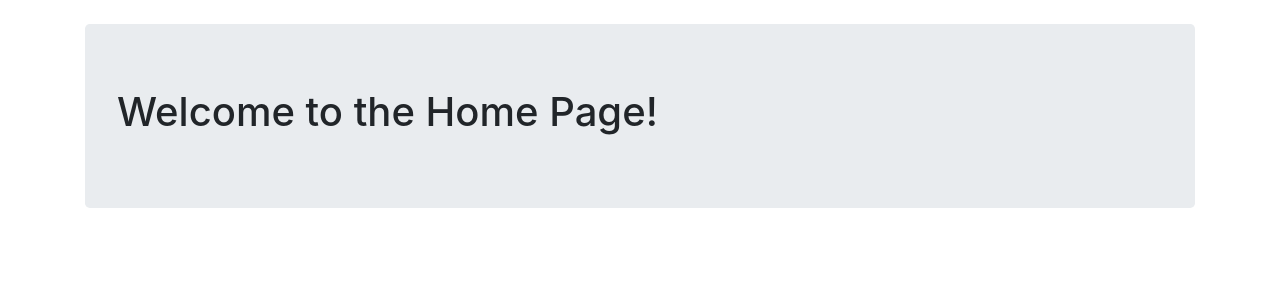
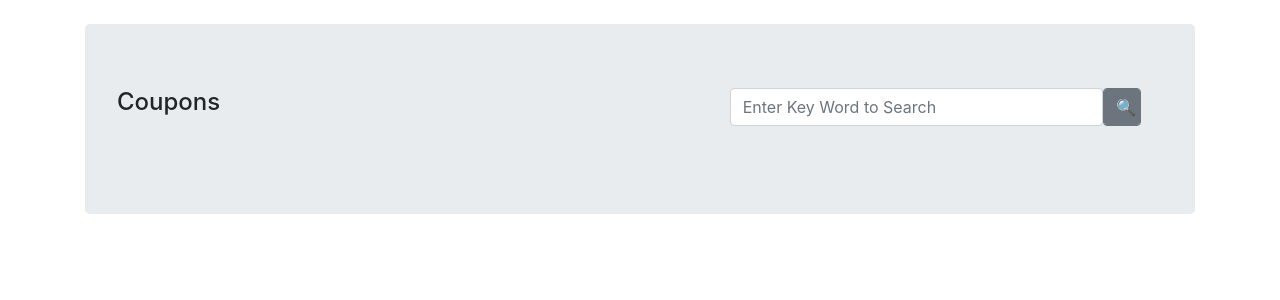
Before and after one commit to PavanVitesh/TENDERBC, a Django app: page / in a window 1280 px wide. Shown: the part 56-356 px from the top of the page. Run offline with Django 4.2, Linux system fonts and the light colour scheme; data that the repository does not hold is empty; parts of the project's set-up code (start-up, migrations or seed data) failed here and were passed over; some libraries are stand-ins or nearby versions.

Commit message:
Search bar added

```diff
--- a/TENDERBC_Project/TENDERBC_App/views.py
+++ b/TENDERBC_Project/TENDERBC_App/views.py
@@ -19,9 +19,14 @@ def Home(request):
             bid_ids = Bid.objects.filter(tender_id=i.id).values_list('id', flat=True)
             # tamper_bid_ids = retreive_from_chain(i.id, list(bid_ids))
             i.save()
-    active_tenders = Tender.objects.filter(Status='Active')
-    inactive_tenders = Tender.objects.filter(Status='Inactive')
-    completed_tenders = Tender.objects.filter(Status='Completed')
+    if request.method == "POST"  and request.POST['keyword'] != "":
+        active_tenders = Tender.objects.filter(description__icontains=request.POST['keyword'], Status='Active')
+        inactive_tenders = Tender.objects.filter(description__icontains=request.POST['keyword'], Status='Inactive')
+        completed_tenders = Tender.objects.filter(description__icontains=request.POST['keyword'], Status='Completed')
+    else:
+        active_tenders = Tender.objects.filter(Status='Active')
+        inactive_tenders = Tender.objects.filter(Status='Inactive')
+        completed_tenders = Tender.objects.filter(Status='Completed')
     return render (request,'html/home.html',{"active_tenders":active_tenders,"inactive_tenders":inactive_tenders,'completed_tenders':completed_tenders})
 
 def Register(request):
--- a/TENDERBC_Project/templates/html/home.html
+++ b/TENDERBC_Project/templates/html/home.html
@@ -4,7 +4,20 @@
 {% block content %}
     <div class="container mt-4">
         <div class="jumbotron">
-            <h1>Welcome to the Home Page!</h1>
+          <div class="row">
+            <div class="col-md-7">
+                <h4 class="text-left font-wight-bold">Coupons</h4>
+            </div>
+            <div class="col-md">
+                <form method="post">
+                    {% csrf_token %}
+                    <div class="row">
+                        <input type="text" name="keyword" class="col-md-10 form-control" placeholder="Enter Key Word to Search">
+                        <input type="submit" value="🔍" class="col-md-1 btn btn-secondary form-control">
+                    </div>
+                </form>
+            </div>
+        </div>
             <div class="row">
               {% if request.user.is_superuser %}
                 {% for i in completed_tenders %}
@@ -32,6 +45,8 @@
                     </div>
                   </div>
                 {% endfor %}
+
+              <br>
               {% endif %}
                 {% for i in active_tenders %}
                 <div class="col-xl-4 col-lg-6">
@@ -58,7 +73,7 @@
                     </div>
                   </div>
                 {% endfor %}
-
+                  <br>
 
 
                 {% for i in inactive_tenders %}
```
Also changed, not shown: TENDERBC_Project/db.sqlite3.
